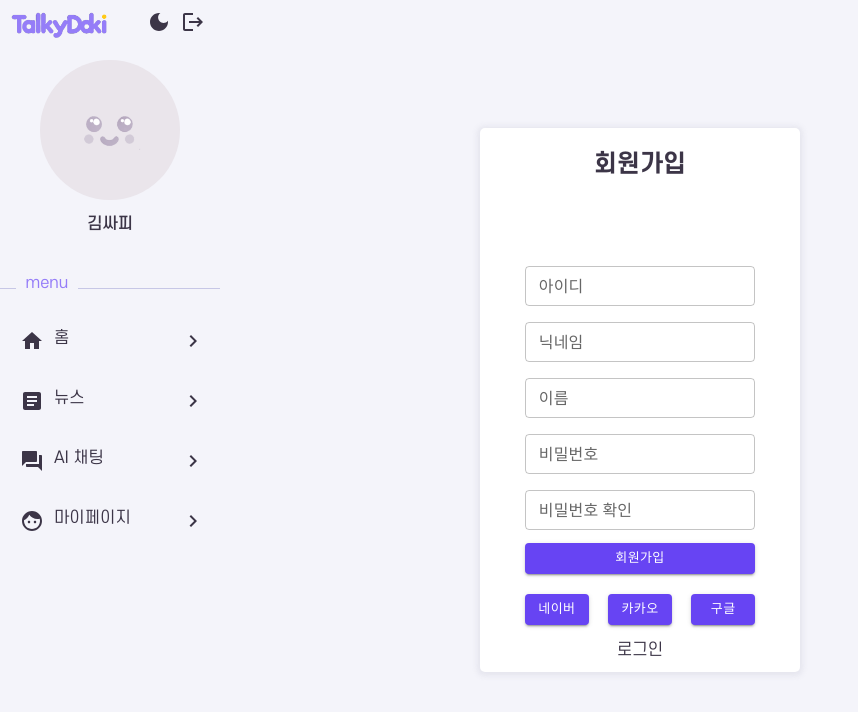
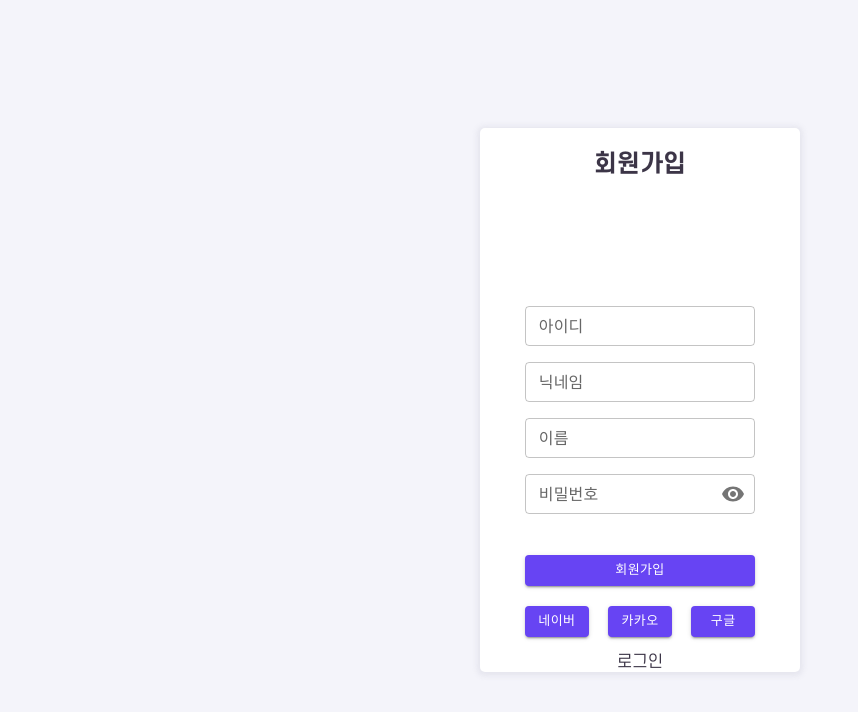
Before and after one commit to shindonggeun/Talkydoki, a React (Vite) app in the folder FrontEnd/: page /SignUp in a window 1280 px wide. Shown: the top 712 px of the page, without its empty margins (0-858 px from the left). Built offline with nearby package versions, Linux system fonts and the light colour scheme.

Commit message:
feat: 비밀번호 인풋창 감추기 기능 추가

```diff
--- a/FrontEnd/src/routes/Login.tsx
+++ b/FrontEnd/src/routes/Login.tsx
@@ -1,4 +1,5 @@
 import { useLogin } from "@/api/memberApi";
+import { useSetIsSidebarOpen } from "@/stores/displayStore";
 import {
   LoginHeader,
   LoginMain,
@@ -10,8 +11,17 @@ import {
   Title,
   LoginMainFooter,
 } from "@/styles/User/Login";
-import { Button, TextField } from "@mui/material";
-import React, { useState } from "react";
+import { Visibility, VisibilityOff } from "@mui/icons-material";
+import {
+  Button,
+  FormControl,
+  IconButton,
+  InputAdornment,
+  InputLabel,
+  OutlinedInput,
+  TextField,
+} from "@mui/material";
+import React, { useEffect, useState } from "react";
 import { Link } from "react-router-dom";
 
 type Props = {};
@@ -20,11 +30,27 @@ function Login({}: Props) {
   const [email, setEmail] = useState("");
   const [password, setPassword] = useState("");
   const loginMutation = useLogin();
+  const [showPassword, setShowPassword] = useState(false);
+  const setIsSidebarOpen = useSetIsSidebarOpen();
+
+  // 비밀번호 토글
+  const handleClickShowPassword = () => {
+    setShowPassword(!showPassword);
+  };
+  // 비밀번호 마우스 포커스 방지
+  const handleMouseDownPassword = (event) => {
+    event.preventDefault();
+  };
 
   const handleLogin = async (e: React.FormEvent<HTMLFormElement>) => {
     e.preventDefault();
     loginMutation.mutate({ email, password });
   };
+
+  //   사이드바 감추기
+  useEffect(() => {
+    setIsSidebarOpen(false);
+  });
 
   return (
     <FlexBox>
@@ -48,19 +74,42 @@ function Login({}: Props) {
                 onChange={(e) => setEmail(e.target.value)}
               />
             </LoginInputDiv>
+
             <LoginInputDiv>
-              <TextField
-                label="비밀번호"
-                variant="outlined"
-                color="purple"
+              <FormControl
                 sx={{
                   width: "100%",
                   backgroundColor: "var(--bg-modal)",
                 }}
+                variant="outlined"
                 size="small"
-                value={password}
-                onChange={(e) => setPassword(e.target.value)}
-              />
+              >
+                <InputLabel htmlFor="outlined-adornment-password">
+                  비밀번호
+                </InputLabel>
+                <OutlinedInput
+                  id="outlined-adornment-password"
+                  type={showPassword ? "text" : "password"}
+                  endAdornment={
+                    <InputAdornment position="end">
+                      <IconButton
+                        aria-label="toggle password visibility"
+                        onClick={handleClickShowPassword}
+                        onMouseDown={handleMouseDownPassword}
+                        edge="end"
+                      >
+                        {showPassword ? <VisibilityOff /> : <Visibility />}
+                      </IconButton>
+                    </InputAdornment>
+                  }
+                  label="Password"
+                  value={password}
+                  onChange={(e) => {
+                    console.log(e.target.value); // 이제 여기서만 비밀번호 입력 값이 콘솔에 로그됩니다.
+                    setPassword(e.target.value);
+                  }}
+                />
+              </FormControl>
             </LoginInputDiv>
             <LoginMainFooter>
               <Link
--- a/FrontEnd/src/routes/SignUp.tsx
+++ b/FrontEnd/src/routes/SignUp.tsx
@@ -1,5 +1,8 @@
 import { useSignup } from "@/api/memberApi";
 import { SignupParams } from "@/interface/AuthInterface";
+import { useSetIsSidebarOpen } from "@/stores/displayStore";
+import { Visibility, VisibilityOff } from "@mui/icons-material";
+
 import {
   ButtonBox,
   // EmailDiv,
@@ -10,11 +13,22 @@ import {
   SocialButtonDiv,
   Title,
 } from "@/styles/User/SignUp";
-import { Button, TextField } from "@mui/material";
-import { useState } from "react";
+import {
+  Button,
+  FormControl,
+  IconButton,
+  InputAdornment,
+  InputLabel,
+  OutlinedInput,
+  TextField,
+} from "@mui/material";
+import { useEffect, useState } from "react";
 import { Link } from "react-router-dom";
 
 const SignUp: React.FC = () => {
+  const [showPassword, setShowPassword] = useState(false);
+  // const [showPasswordConfirm, setShowPasswordConfirm] = useState(false);
+
   const [formData, setFormData] = useState<SignupParams>({
     email: "",
     password: "",
@@ -22,8 +36,20 @@ const SignUp: React.FC = () => {
     nickname: "",
   });
 
+  const setIsSidebarOpen = useSetIsSidebarOpen();
+
   const { mutate: signup } = useSignup();
-
+  // 비밀번호 토글
+  const handleClickShowPassword = () => {
+    setShowPassword(!showPassword);
+  };
+  // const handleClickShowPasswordConfirm = () => {
+  //   setShowPassword(!showPassword);
+  // };
+  // 비밀번호 마우스 포커스 방지
+  const handleMouseDownPassword = (event) => {
+    event.preventDefault();
+  };
   const handleChange = (e: React.ChangeEvent<HTMLInputElement>) => {
     const { name, value } = e.target;
     setFormData((prevFormData) => ({
@@ -38,6 +64,12 @@ const SignUp: React.FC = () => {
     console.log(formData);
     signup(formData);
   };
+
+  //   사이드바 감추기
+
+  useEffect(() => {
+    setIsSidebarOpen(false);
+  });
 
   return (
     <FlexBox>
@@ -121,28 +153,75 @@ const SignUp: React.FC = () => {
                 버튼
               </Button>
             </EmailDiv> */}
-            <TextField
-              label="비밀번호"
-              variant="outlined"
-              color="purple"
-              name="password"
-              value={formData.password}
-              onChange={handleChange}
+
+            <FormControl
               sx={{
                 width: "72%",
                 marginBottom: "5%",
                 backgroundColor: "var(--bg-modal)",
               }}
+              variant="outlined"
               size="small"
-            />
-            <TextField
-              id="outlined-basic"
-              label="비밀번호 확인"
+            >
+              <InputLabel htmlFor="outlined-adornment-password">
+                비밀번호
+              </InputLabel>
+              <OutlinedInput
+                id="outlined-adornment-password"
+                type={showPassword ? "text" : "password"}
+                endAdornment={
+                  <InputAdornment position="end">
+                    <IconButton
+                      aria-label="toggle password visibility"
+                      onClick={handleClickShowPassword}
+                      onMouseDown={handleMouseDownPassword}
+                      edge="end"
+                    >
+                      {showPassword ? <VisibilityOff /> : <Visibility />}
+                    </IconButton>
+                  </InputAdornment>
+                }
+                label="Password"
+                name="password"
+                value={formData.password}
+                onChange={handleChange}
+              />
+            </FormControl>
+            {/* <FormControl 비밀번호 확인 부분 제작 및 컴포넌트로 빼서 관리필요
+              sx={{
+                width: "72%",
+                marginBottom: "5%",
+                backgroundColor: "var(--bg-modal)",
+              }}
               variant="outlined"
-              color="purple"
-              sx={{ width: "72%", backgroundColor: "var(--bg-modal)" }}
               size="small"
-            />
+            >
+              <InputLabel htmlFor="outlined-adornment-password">
+                비밀번호확인
+              </InputLabel>
+              <OutlinedInput
+                id="outlined-adornment-password"
+                type={showPasswordConfirm ? "text" : "passwordConfirm"}
+                endAdornment={
+                  <InputAdornment position="end">
+                    <IconButton
+                      aria-label="toggle password visibility"
+                      onClick={handleClickShowPasswordConfirm}
+                      onMouseDown={handleMouseDownPassword}
+                      edge="end"
+                    >
+                      {showPasswordConfirm ? <VisibilityOff /> : <Visibility />}
+                    </IconButton>
+                  </InputAdornment>
+                }
+                label="Password"
+                // value={password}
+                // onChange={(e) => {
+                //   console.log(e.target.value); // 이제 여기서만 비밀번호 입력 값이 콘솔에 로그됩니다.
+                //   setPasswordConfirm(e.target.value);
+                // }}
+              />
+            </FormControl> */}
           </SingupInputBox>
           <ButtonBox>
             <Button
```
